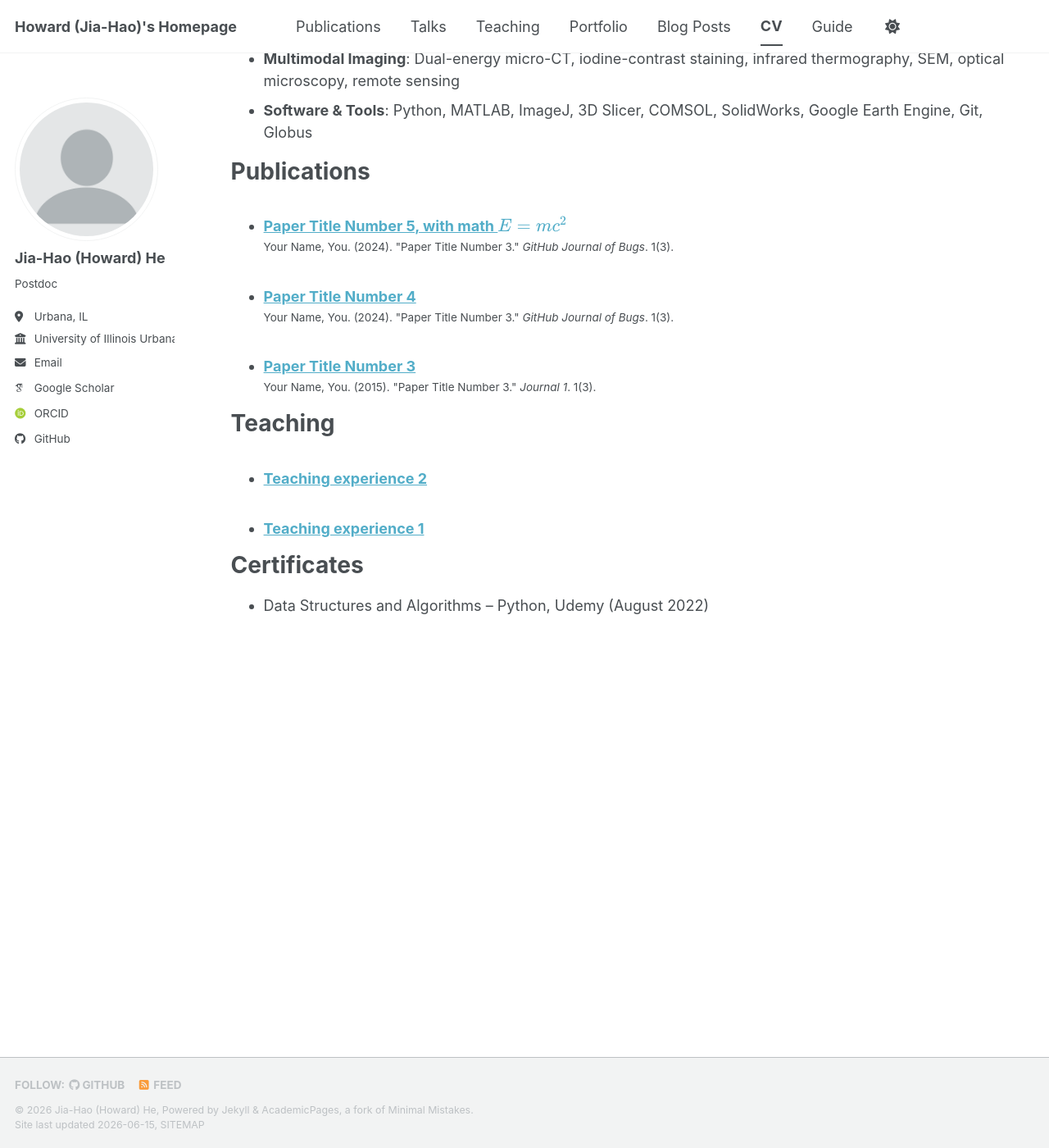
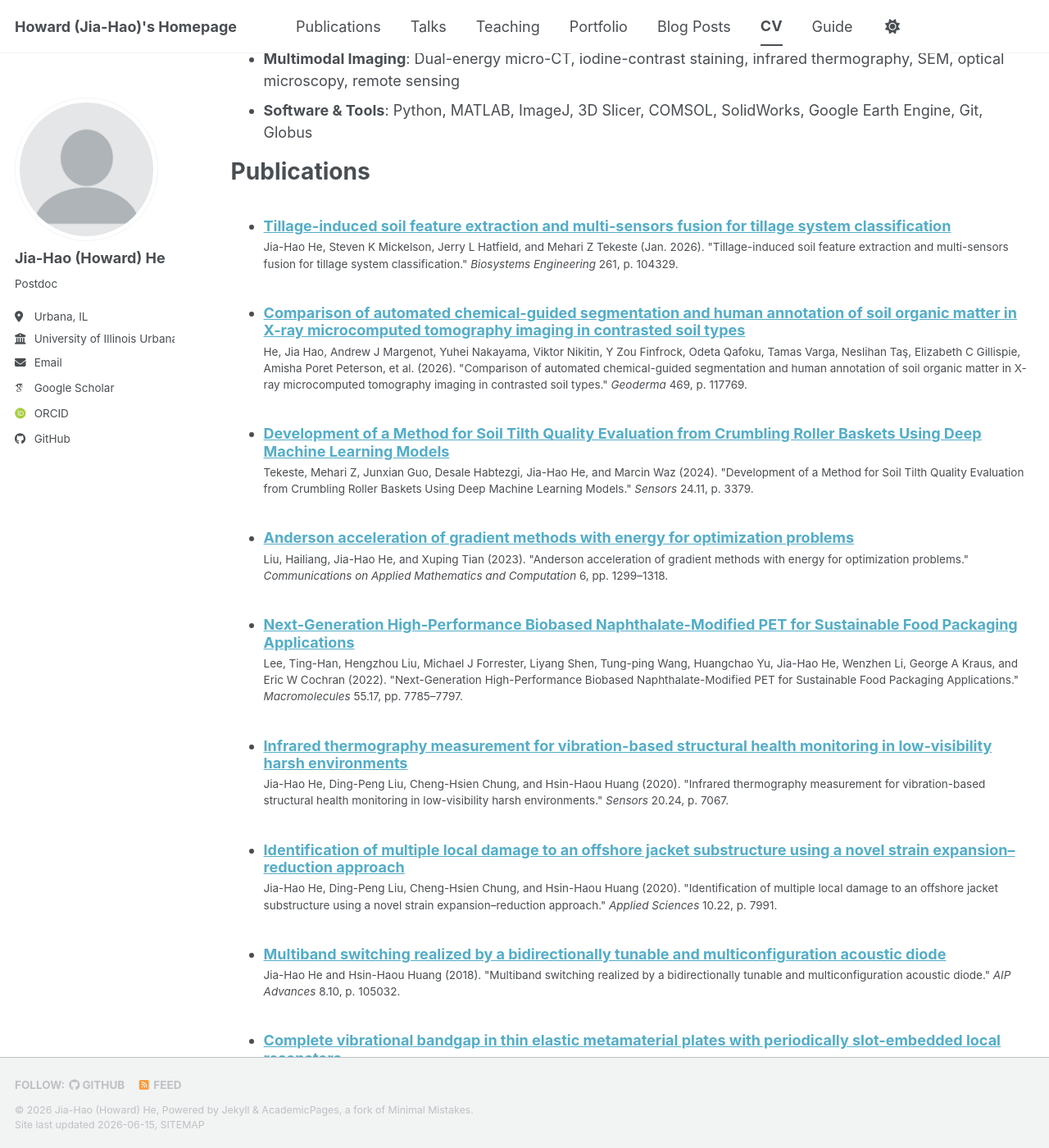
Before and after one commit to howardjhe/howardjhe.github.io, a Jekyll site: the page built from _pages/cv.md, in a window 1280 px wide and 1400 px high, scrolled down 1843 px. Shown: the whole window at 82% size. Built offline with Jekyll 4.4.1, drawn with Linux system fonts in a browser that asks for light colours; some web fonts are replaced; a script bundle is joined from its source files by our own code; library files that are not in the unit come from our copies; some of the changed text lies outside the part shown.

Commit message:
06-14-update

```diff
--- a/_publications/2015-10-01-paper-title-number-3.md
+++ b/_publications/2015-10-01-paper-title-number-3.md
@@ -1,14 +1,6 @@
 ---
-title: "Paper Title Number 3"
+title: "placeholder"
 collection: publications
-category: manuscripts
-permalink: /publication/2015-10-01-paper-title-number-3
-excerpt: 'This paper is about the number 3. The number 4 is left for future work.'
+published: false
 date: 2015-10-01
-venue: 'Journal 1'
-slidesurl: 'https://academicpages.github.io/files/slides3.pdf'
-paperurl: 'https://academicpages.github.io/files/paper3.pdf'
-citation: 'Your Name, You. (2015). &quot;Paper Title Number 3.&quot; <i>Journal 1</i>. 1(3).'
 ---
-
-The contents above will be part of a list of publications, if the user clicks the link for the publication than the contents of section will be rendered as a full page, allowing you to provide more information about the paper for the reader. When publications are displayed as a single page, the contents of the above "citation" field will automatically be included below this section in a smaller font.
--- /dev/null
+++ b/_publications/2018-04-01-journal-mechanics-auxetic-metamaterial.md
@@ -0,0 +1,11 @@
+---
+title: "Tunable acoustic wave propagation through planar auxetic metamaterial"
+collection: publications
+category: manuscripts
+permalink: /publication/2018-journal-mechanics-auxetic-metamaterial
+excerpt: 'Tunable acoustic wave propagation achieved through a planar auxetic metamaterial design.'
+date: 2018-04-01
+venue: 'Journal of Mechanics'
+paperurl: 'https://doi.org/10.1017/jmech.2017.51'
+citation: 'Jia-Hao He and Hsin-Haou Huang (2018). &quot;Tunable acoustic wave propagation through planar auxetic metamaterial.&quot; <i>Journal of Mechanics</i> 34.2, pp. 113–122.'
+---
--- /dev/null
+++ b/_publications/2018-10-01-archive-applied-mechanics-metamaterial.md
@@ -0,0 +1,11 @@
+---
+title: "Complete vibrational bandgap in thin elastic metamaterial plates with periodically slot-embedded local resonators"
+collection: publications
+category: manuscripts
+permalink: /publication/2018-archive-applied-mechanics-metamaterial
+excerpt: 'Elastic metamaterial plates with periodically slot-embedded local resonators achieving complete vibrational bandgaps.'
+date: 2018-10-01
+venue: 'Archive of Applied Mechanics'
+paperurl: 'https://doi.org/10.1007/s00419-018-1371-0'
+citation: 'Jia-Hao He and Hsin-Haou Huang (2018). &quot;Complete vibrational bandgap in thin elastic metamaterial plates with periodically slot-embedded local resonators.&quot; <i>Archive of Applied Mechanics</i> 88.10, pp. 1263–1274.'
+---
--- /dev/null
+++ b/_publications/2018-10-02-aip-advances-acoustic-diode.md
@@ -0,0 +1,11 @@
+---
+title: "Multiband switching realized by a bidirectionally tunable and multiconfiguration acoustic diode"
+collection: publications
+category: manuscripts
+permalink: /publication/2018-aip-advances-acoustic-diode
+excerpt: 'A bidirectionally tunable, multiconfiguration acoustic diode enabling multiband switching.'
+date: 2018-10-02
+venue: 'AIP Advances'
+paperurl: 'https://doi.org/10.1063/1.5049501'
+citation: 'Jia-Hao He and Hsin-Haou Huang (2018). &quot;Multiband switching realized by a bidirectionally tunable and multiconfiguration acoustic diode.&quot; <i>AIP Advances</i> 8.10, p. 105032.'
+---
--- /dev/null
+++ b/_publications/2020-11-01-applied-sciences-offshore-jacket.md
@@ -0,0 +1,11 @@
+---
+title: "Identification of multiple local damage to an offshore jacket substructure using a novel strain expansion–reduction approach"
+collection: publications
+category: manuscripts
+permalink: /publication/2020-applied-sciences-offshore-jacket
+excerpt: 'A novel strain expansion–reduction approach for identifying multiple local damage sites in offshore jacket substructures.'
+date: 2020-11-01
+venue: 'Applied Sciences'
+paperurl: 'https://doi.org/10.3390/app10227991'
+citation: 'Jia-Hao He, Ding-Peng Liu, Cheng-Hsien Chung, and Hsin-Haou Huang (2020). &quot;Identification of multiple local damage to an offshore jacket substructure using a novel strain expansion–reduction approach.&quot; <i>Applied Sciences</i> 10.22, p. 7991.'
+---
--- /dev/null
+++ b/_publications/2020-12-01-sensors-infrared-thermography.md
@@ -0,0 +1,11 @@
+---
+title: "Infrared thermography measurement for vibration-based structural health monitoring in low-visibility harsh environments"
+collection: publications
+category: manuscripts
+permalink: /publication/2020-sensors-infrared-thermography
+excerpt: 'Infrared thermography as a vibration-based structural health monitoring technique for harsh, low-visibility environments.'
+date: 2020-12-01
+venue: 'Sensors'
+paperurl: 'https://doi.org/10.3390/s20247067'
+citation: 'Jia-Hao He, Ding-Peng Liu, Cheng-Hsien Chung, and Hsin-Haou Huang (2020). &quot;Infrared thermography measurement for vibration-based structural health monitoring in low-visibility harsh environments.&quot; <i>Sensors</i> 20.24, p. 7067.'
+---
--- /dev/null
+++ b/_publications/2022-09-01-macromolecules-biobased-pet.md
@@ -0,0 +1,11 @@
+---
+title: "Next-Generation High-Performance Biobased Naphthalate-Modified PET for Sustainable Food Packaging Applications"
+collection: publications
+category: manuscripts
+permalink: /publication/2022-macromolecules-biobased-pet
+excerpt: 'Biobased naphthalate-modified PET with enhanced performance for sustainable food packaging.'
+date: 2022-09-01
+venue: 'Macromolecules'
+paperurl: 'https://doi.org/10.1021/acs.macromol.2c00777'
+citation: 'Lee, Ting-Han, Hengzhou Liu, Michael J Forrester, Liyang Shen, Tung-ping Wang, Huangchao Yu, Jia-Hao He, Wenzhen Li, George A Kraus, and Eric W Cochran (2022). &quot;Next-Generation High-Performance Biobased Naphthalate-Modified PET for Sustainable Food Packaging Applications.&quot; <i>Macromolecules</i> 55.17, pp. 7785–7797.'
+---
--- /dev/null
+++ b/_publications/2023-01-01-camc-anderson-acceleration.md
@@ -0,0 +1,11 @@
+---
+title: "Anderson acceleration of gradient methods with energy for optimization problems"
+collection: publications
+category: manuscripts
+permalink: /publication/2023-camc-anderson-acceleration
+excerpt: 'Anderson acceleration applied to gradient methods with energy for improved convergence in optimization.'
+date: 2023-01-01
+venue: 'Communications on Applied Mathematics and Computation'
+paperurl: 'https://doi.org/10.1007/s42967-023-00327-0'
+citation: 'Liu, Hailiang, Jia-Hao He, and Xuping Tian (2023). &quot;Anderson acceleration of gradient methods with energy for optimization problems.&quot; <i>Communications on Applied Mathematics and Computation</i> 6, pp. 1299–1318.'
+---
--- /dev/null
+++ b/_publications/2024-06-01-sensors-soil-tilth-quality.md
@@ -0,0 +1,11 @@
+---
+title: "Development of a Method for Soil Tilth Quality Evaluation from Crumbling Roller Baskets Using Deep Machine Learning Models"
+collection: publications
+category: manuscripts
+permalink: /publication/2024-sensors-soil-tilth-quality
+excerpt: 'Deep machine learning models for evaluating soil tilth quality from crumbling roller basket data.'
+date: 2024-06-01
+venue: 'Sensors'
+paperurl: 'https://doi.org/10.3390/s24113379'
+citation: 'Tekeste, Mehari Z, Junxian Guo, Desale Habtezgi, Jia-Hao He, and Marcin Waz (2024). &quot;Development of a Method for Soil Tilth Quality Evaluation from Crumbling Roller Baskets Using Deep Machine Learning Models.&quot; <i>Sensors</i> 24.11, p. 3379.'
+---
--- a/_publications/2025-06-08-paper-title-number-5.md
+++ b/_publications/2025-06-08-paper-title-number-5.md
@@ -1,13 +1,6 @@
 ---
-title: "Paper Title Number 5, with math $$E=mc^2$$"
+title: "placeholder"
 collection: publications
-category: conferences
-permalink: /publication/2024-02-17-paper-title-number-4
-excerpt: 'This paper is about a famous math equation, $$E=mc^2$$'
-date: 2024-02-17
-venue: 'GitHub Journal of Bugs'
-paperurl: 'https://academicpages.github.io/files/paper3.pdf'
-citation: 'Your Name, You. (2024). &quot;Paper Title Number 3.&quot; <i>GitHub Journal of Bugs</i>. 1(3).'
+published: false
+date: 2025-06-08
 ---
-
-Using [MathJax](https://www.mathjax.org/) in the description is supported - $$E=mc^2$$ - however, the use must be mindful that the default delimiters are `$$...$$` and `\\[...\\]` which differs from the `$...$` that is typically expected.
--- /dev/null
+++ b/_publications/2026-01-01-geoderma-soil-om-segmentation.md
@@ -0,0 +1,11 @@
+---
+title: "Comparison of automated chemical-guided segmentation and human annotation of soil organic matter in X-ray microcomputed tomography imaging in contrasted soil types"
+collection: publications
+category: manuscripts
+permalink: /publication/2026-geoderma-soil-om-segmentation
+excerpt: 'Automated chemical-guided segmentation of soil organic matter in synchrotron XCT images compared with human annotation across contrasted soil types.'
+date: 2026-01-01
+venue: 'Geoderma'
+paperurl: ''
+citation: 'He, Jia Hao, Andrew J Margenot, Yuhei Nakayama, Viktor Nikitin, Y Zou Finfrock, Odeta Qafoku, Tamas Varga, Neslihan Taş, Elizabeth C Gillispie, Amisha Poret Peterson, et al. (2026). &quot;Comparison of automated chemical-guided segmentation and human annotation of soil organic matter in X-ray microcomputed tomography imaging in contrasted soil types.&quot; <i>Geoderma</i> 469, p. 117769.'
+---
--- /dev/null
+++ b/_publications/2026-01-02-biosystems-engineering-tillage.md
@@ -0,0 +1,11 @@
+---
+title: "Tillage-induced soil feature extraction and multi-sensors fusion for tillage system classification"
+collection: publications
+category: manuscripts
+permalink: /publication/2026-biosystems-engineering-tillage
+excerpt: 'Machine learning models fusing multi-sensor soil indicators for tillage system classification.'
+date: 2026-01-02
+venue: 'Biosystems Engineering'
+paperurl: 'https://doi.org/10.1016/j.biosystemseng.2025.104329'
+citation: 'Jia-Hao He, Steven K Mickelson, Jerry L Hatfield, and Mehari Z Tekeste (Jan. 2026). &quot;Tillage-induced soil feature extraction and multi-sensors fusion for tillage system classification.&quot; <i>Biosystems Engineering</i> 261, p. 104329.'
+---
```
Also changed, not shown: _publications/2024-02-17-paper-title-number-4.md (+2 -9 lines).
